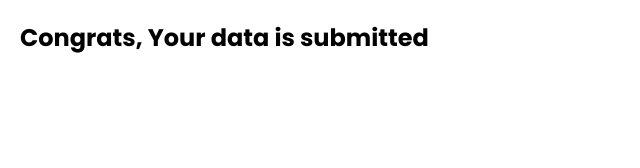
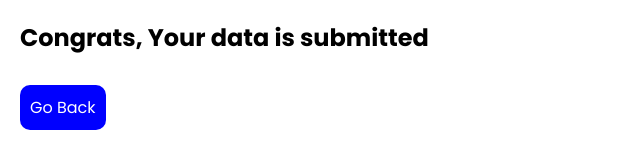
Before and after one commit to pramod-ghodke/html-assign-2, a plain HTML site: page submit.html in a window 1280 px wide. Shown: the whole page, without its empty margins (0-640 px from the left). Drawn offline with Linux system fonts and the light colour scheme.

Commit message:
Update submit.html

```diff
--- a/submit.html
+++ b/submit.html
@@ -14,6 +14,7 @@
 <body>
     <div class="container">
         <h2>Congrats, Your data is submitted</h2>
+        <a href="index.html" class="btn-back">Go Back</a>
     </div>
 </body>
 
```
